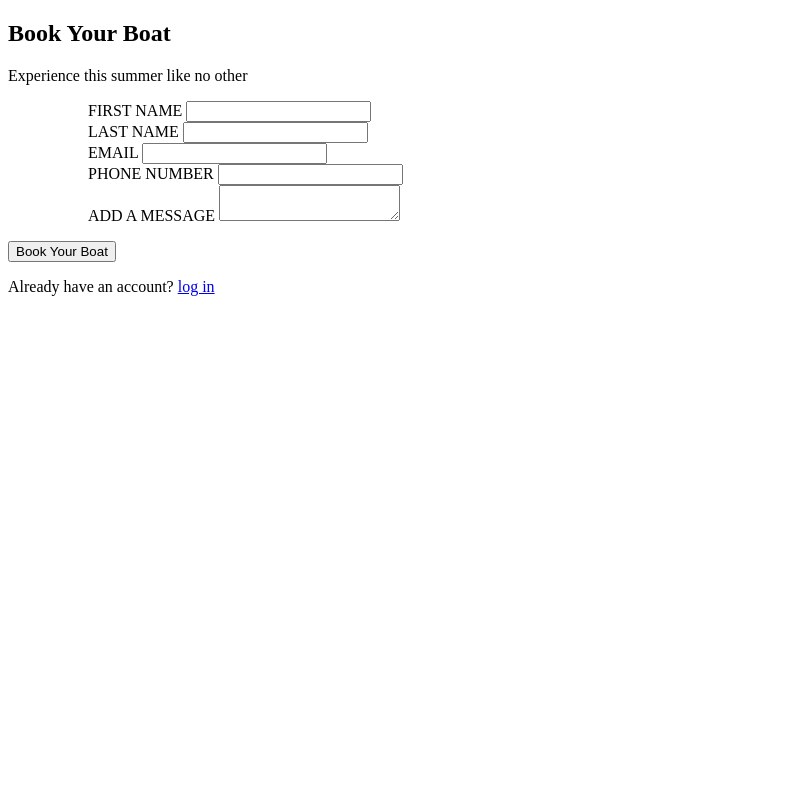
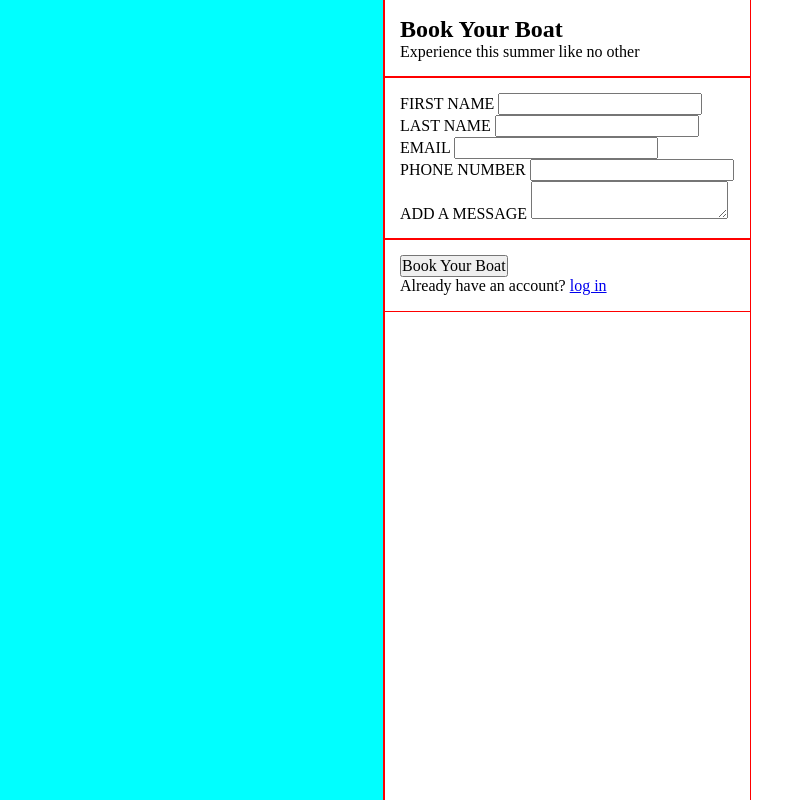
Before and after one commit to illtrythisout/odin-jspath-html-css-signInForm, a plain HTML site: page index.html in a window 1280 px wide. Shown: the whole page, without its empty margins (0-806 px from the left). Drawn offline with Linux system fonts and the light colour scheme.

Commit message:
Begin styling
- Changed some element id names from snake-case to camelCase
- began styling by laying out proportions of side panel

```diff
--- a/index.html
+++ b/index.html
@@ -4,11 +4,12 @@
     <meta charset="UTF-8">
     <meta name="viewport" content="width=device-width, initial-scale=1.0">
     <title>Rent a Boat</title>
+    <link rel="stylesheet" href="./styles.css">
 </head>
 <body>
-    <div id="side-panel"></div>
+    <div id="sidePanel"></div>
     <div id="main">
-        <section id="form-description">
+        <section id="formDescription">
             <h1>Book Your Boat</h1>
             <p class="descrition">Experience this summer like no other</p>
         </section>
@@ -38,7 +39,7 @@
                 </ul>
             </form>
         </section>
-        <section id="call-to-action">
+        <section id="callToAction">
             <button type="submit">Book Your Boat</button>
             <p>Already have an account? <a href="#">log in</a></p>
         </section>
--- a/styles.css
+++ b/styles.css
@@ -2,6 +2,9 @@
     box-sizing: border-box;
     margin: 0;
     padding: 0;
+}
+
+input, button, textarea, select {
     font: inherit;
 }
 
@@ -13,3 +16,37 @@ img, picture, video, canvas, svg {
 p, h1, h2, h3, h4, h5, h6 {
     overflow-wrap: break-word;
   }
+
+body {
+    display: flex;
+}
+
+section, div {
+    outline: red 1px solid;
+}
+
+#sidePanel {
+    width: 30%;
+    height: 100vh;
+
+    background-color: aqua;
+}
+
+#main {
+    --section-padding: clamp(8px, 1rem, 24px);
+
+    display: flex;
+    flex-direction: column;
+}
+
+#formDescription {
+    padding: var(--section-padding);
+}
+
+#form {
+    padding: var(--section-padding);
+}
+
+#callToAction {
+    padding: var(--section-padding);
+}
```
